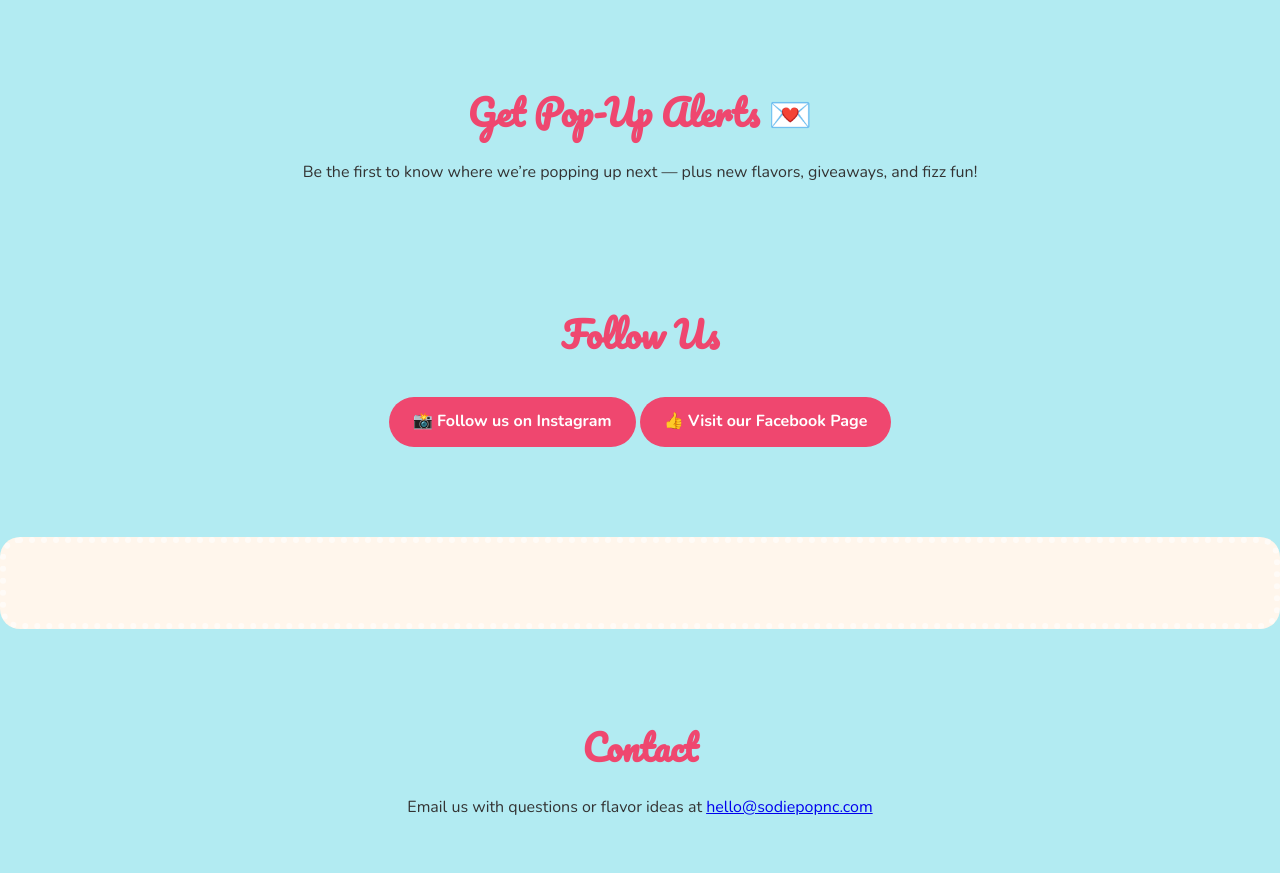
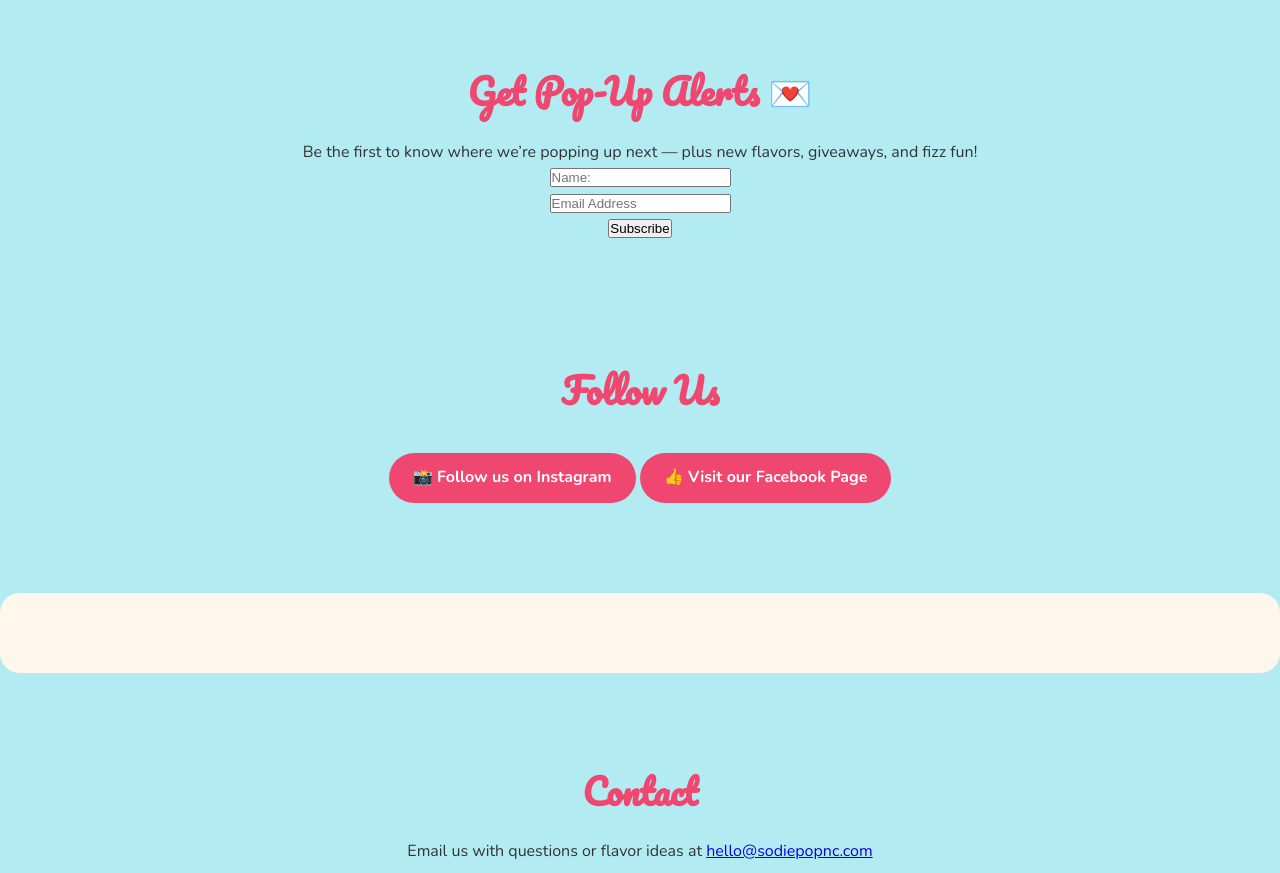
Before and after one commit to sodiepopnc/sodapopnc, a plain HTML site: page index.html in a window 1280 px wide. Shown: the part 1783-2656 px from the top of the page. Drawn offline with nearby package versions, Linux system fonts and the light colour scheme; a script that the page names is missing.

Commit message:
Update index.html

```diff
--- a/index.html
+++ b/index.html
@@ -89,7 +89,6 @@
       padding: 40px 20px;
       margin: 30px auto;
       border-radius: 20px;
-      border: 6px dotted rgba(255, 255, 255, 0.6);
     }
   </style>
 </head>
@@ -122,7 +121,7 @@
     <h2>Where We Pop Up 🎪</h2>
     <p>We bring the fizz all around Greensboro & the Triad! Find us at local markets, events, and surprise stops.</p>
 
-    <img src="images/retro-map.png" alt="Illustrated Sodie Pop Map" class="responsive" style="margin: 30px 0;" />
+    <img src="images/retro-map.png" alt="Illustrated Sodie Pop Map" class="responsive" style="margin: 30px auto; max-width: 600px; display: block;" />
 
     <iframe
       src="https://www.google.com/maps/d/u/3/embed?mid=1DJsjs4R5PUovhCdfXiKFFt-NbZ1zAN8&ehbc=2E312F&noprof=1"
@@ -141,7 +140,21 @@
     <!-- ConvertKit Embed -->
     <script src="https://f.convertkit.com/ckjs/ck.5.js"></script>
     <form action="https://app.kit.com/forms/8374785/subscriptions" class="seva-form formkit-form" method="post" data-sv-form="8374785" data-uid="74c54f8334" data-format="inline" data-version="5">
-      <!-- Your ConvertKit form fields go here -->
+      <div data-style="clean">
+        <ul class="formkit-alert formkit-alert-error" data-element="errors" data-group="alert"></ul>
+        <div data-element="fields" data-stacked="false" class="seva-fields formkit-fields">
+          <div class="formkit-field">
+            <input class="formkit-input" aria-label="Name:" name="fields[first_name]" placeholder="Name:" type="text" required />
+          </div>
+          <div class="formkit-field">
+            <input class="formkit-input" name="email_address" aria-label="Email Address" placeholder="Email Address" required type="email" />
+          </div>
+          <button data-element="submit" class="formkit-submit formkit-submit">
+            <div class="formkit-spinner"><div></div><div></div><div></div></div>
+            <span class="">Subscribe</span>
+          </button>
+        </div>
+      </div>
     </form>
   </section>
 
@@ -161,7 +174,7 @@
     </script>
   </section>
 
-  <div class="facebook-widget">
+  <div class="facebook-widget" style="border: none; text-align: center;">
     <div id="fb-root"></div>
     <script async defer crossorigin="anonymous" src="https://connect.facebook.net/en_US/sdk.js#xfbml=1&version=v18.0"></script>
     <div class="fb-page"
```
